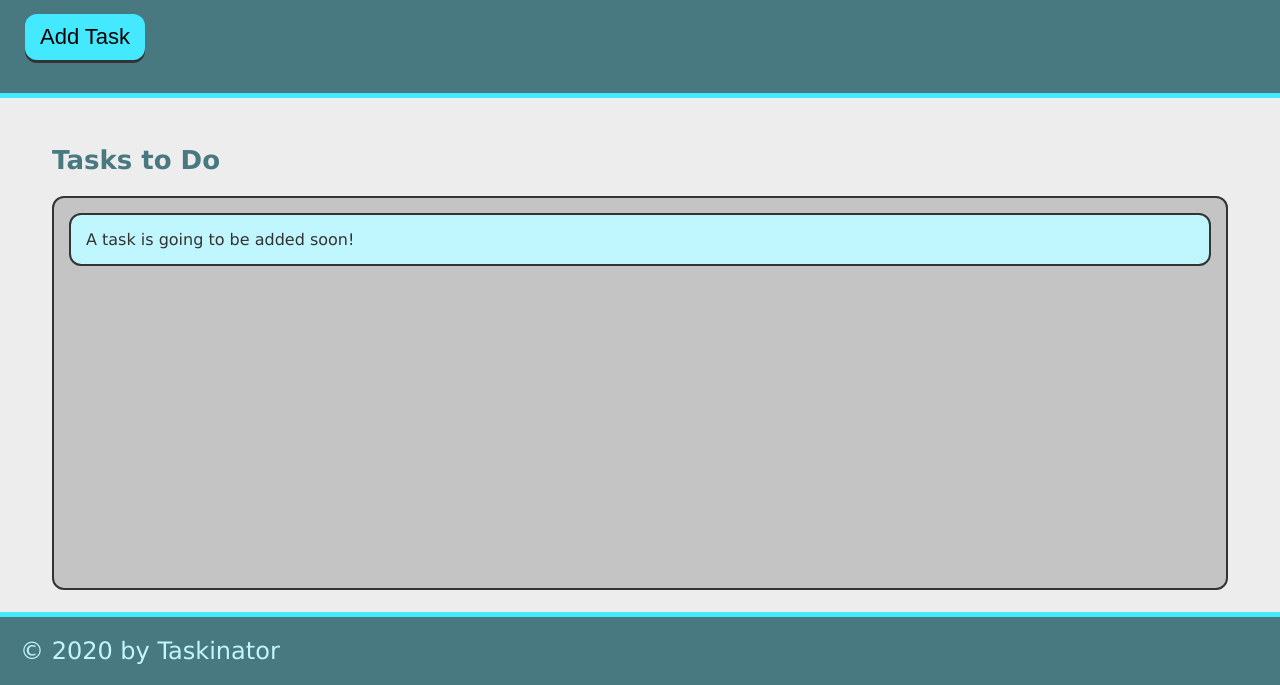
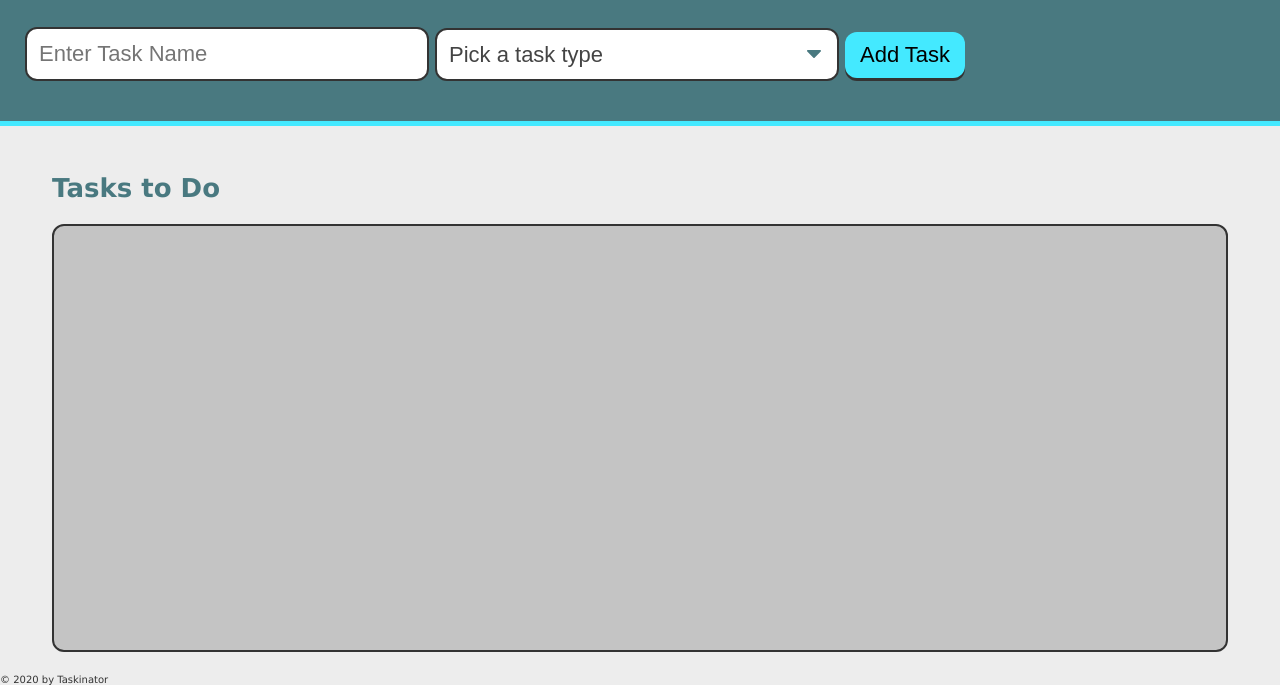
Before and after one commit to NonchalantGarage/taskinator, a plain HTML site: page index.html in a window 1280 px wide. Shown: the part 115-800 px from the top of the page. Drawn offline with Linux system fonts and the light colour scheme.

Commit message:
added added a drop down selector

```diff
--- a/assets/js/script.js
+++ b/assets/js/script.js
@@ -0,0 +1,21 @@
+
+var formEl = document.querySelector("#task-form");
+var tasksToDoEl = document.querySelector("#tasks-to-do");
+
+
+var createTaskHandler = function(event) {
+
+  event.preventDefault();
+
+  var taskNameInput = document.querySelector("input[name='task-name']").value;
+
+  console.dir(taskNameInput);
+
+
+  var listItemEl = document.createElement("li");
+  listItemEl.className = "task-item";
+  listItemEl.textContent = taskNameInput;
+  tasksToDoEl.appendChild(listItemEl);
+}
+
+formEl.addEventListener("submit", createTaskHandler);
--- a/index.html
+++ b/index.html
@@ -11,17 +11,32 @@
     <header>
         <h1 class="page-title">Taskinator</h1>
         <p>Click the button below to start a new task!</p>
-        <button class="btn" > Add Task</button>
-        </header>
+        <form id="task-form">
+            <div class="form-group">
+                <input type="text" name="task-name" placeholder="Enter Task Name" />
+            </div>
+            <div class="form-group">
+                <select name="task-type" name="task-type" class="select-dropdown">
+                  <option value="" disabled selected>Pick a task type</option>
+                  <option value="Print">Print</option>
+                  <option value="Web">Web</option>
+                  <option value="Mobile">Mobile</option>
+                </select>
+              </div>
+
+            <div class="form-group">
+              <button class="btn" id="save-task" type="submit">Add Task</button>
+            </div>
+        </form>
+
+    </header>
     <main class="page-content">
         <section class ="task-list-wrapper">
-            <h2 class="list-title">Tasks to Do</h2>
-            <ul class="task-list">
-                <li class = "task-item">A task is going to be added soon!</li>
+            <h2 class="list-title" >Tasks to Do</h2>
+            <ul class="task-list" id="tasks-to-do">
             </ul>
         </section>
     </main>
-    <footer>
         &copy; 2020 by Taskinator
 
     </footer>
```
